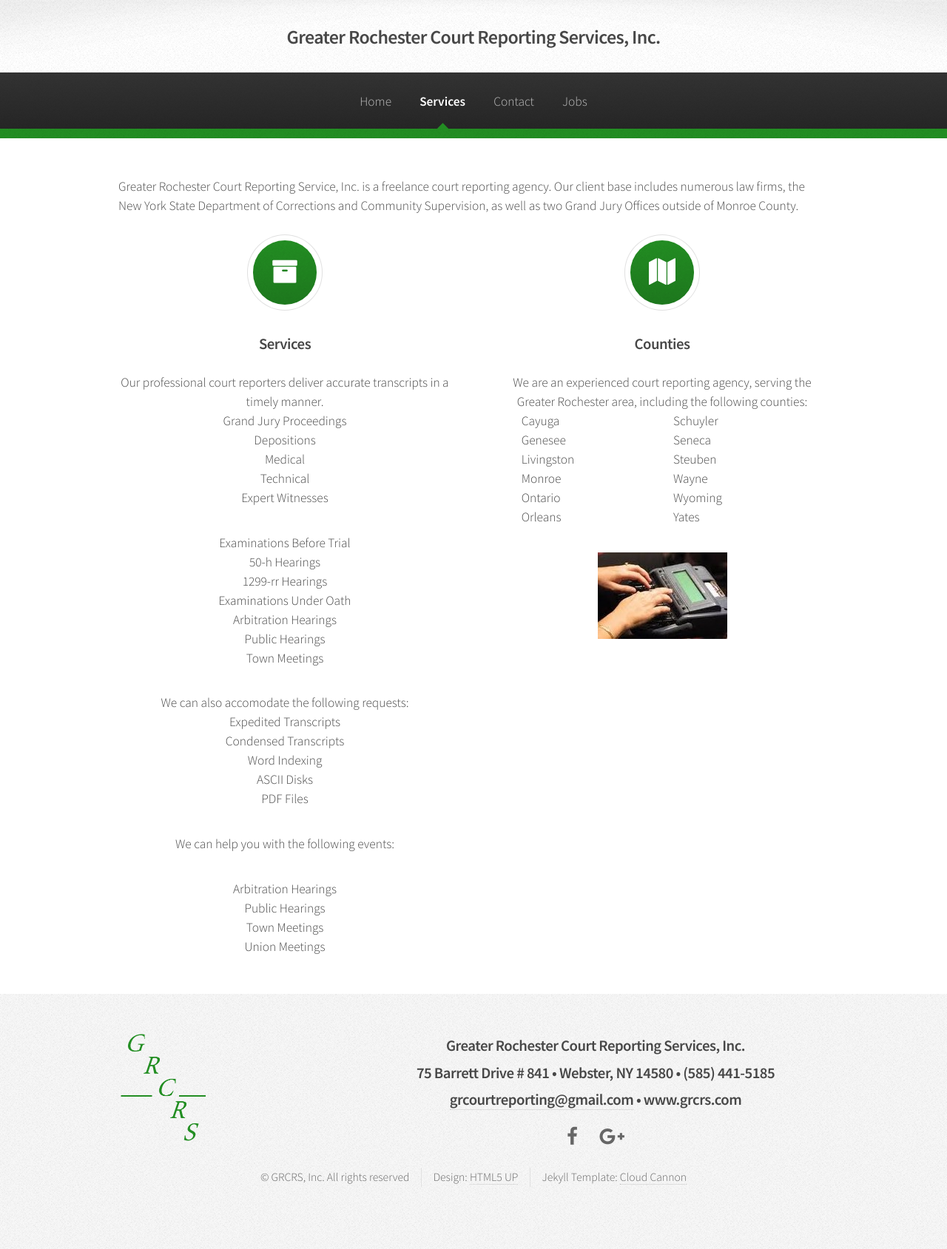
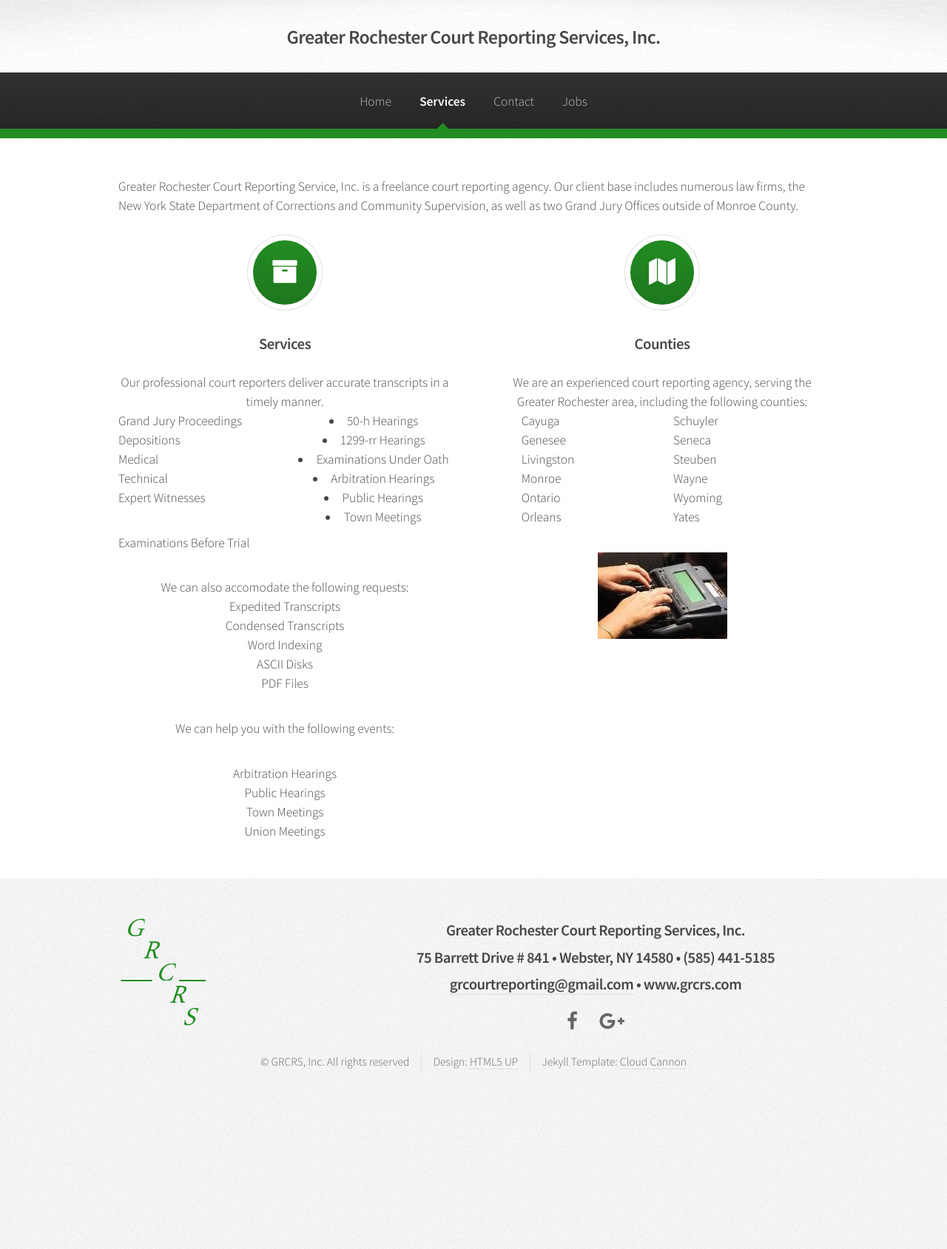
Before and after one commit to loganrath/grcrs, a Jekyll site: the page built from services.html, in a window 1280 px wide. Shown: the whole page at 74% size. Built offline with Jekyll 4.4.1, drawn with Linux system fonts in a browser that asks for light colours; after the commit the page ends 1533 px from its top, so only the background shows below that.

Commit message:
more layout

```diff
--- a/services.html
+++ b/services.html
@@ -13,7 +13,9 @@
 						<i class="icon major fa-archive"></i>
 						<h3>Services</h3>
 						<p style="margin-bottom: 0">Our professional court reporters deliver accurate transcripts in a timely manner.</p>
-						<ul>
+						<div class="row">
+							<div class="6u">
+						<ul style="text-align:left;">
 							<li>Grand Jury Proceedings</li>
 							<li>Depositions <ul>
 								<li>Medical</li>
@@ -21,6 +23,7 @@
 								<li>Expert Witnesses</li>
 							</ul></li>
 							<li>Examinations Before Trial</li>
+						</ul></div><div class="6u">
 							<li>50-h Hearings</li>
 							<li>1299-rr Hearings</li>
 							<li>Examinations Under Oath</li>
@@ -28,6 +31,7 @@
 							<li>Public Hearings</li>
 							<li>Town Meetings</li>
 						</ul>
+						</div></div>
 						<p style="margin-bottom: 0;">We can also accomodate the following requests:</p>
 						<ul>
 							<li>Expedited Transcripts</li>
```
